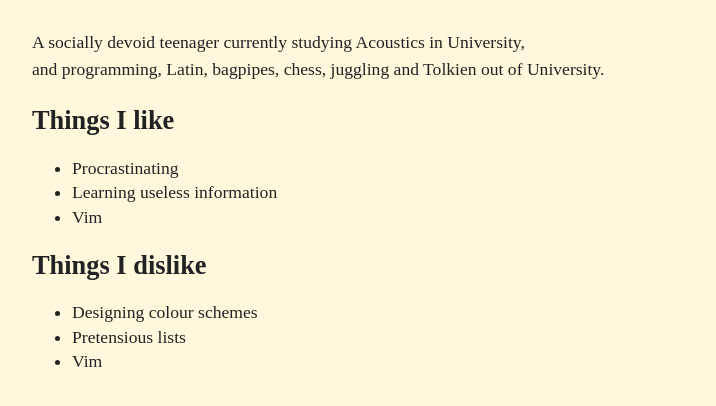
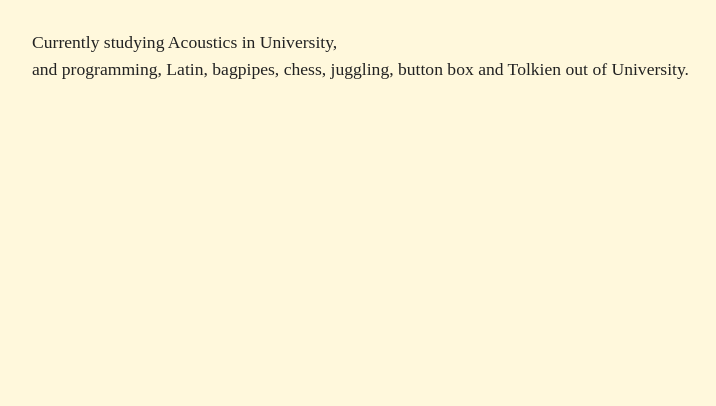
Before and after one commit to macarc/macarc.github.io, a plain HTML site: page index.html in a window 1280 px wide. Shown: the part 162-568 px from the top of the page, without its empty margins (224-940 px from the left). Drawn offline with Linux system fonts and the light colour scheme.

Commit message:
Update home page

```diff
--- a/index.html
+++ b/index.html
@@ -11,20 +11,6 @@
     </nav>
     <main>
       <h1>Macarc</h1>
-      <p>A socially devoid teenager currently studying Acoustics in University, <br>and programming, Latin, bagpipes, chess, juggling and Tolkien out of University.</p>
-
-      <h2>Things I like</h2>
-      <ul>
-        <li>Procrastinating</li>
-        <li>Learning useless information</li>
-        <li>Vim</li>
-      </ul>
-
-      <h2>Things I dislike</h2>
-      <ul>
-        <li>Designing colour schemes</li>
-        <li>Pretensious lists</li>
-        <li>Vim</li>
-      </ul>
+      <p>Currently studying Acoustics in University, <br>and programming, Latin, bagpipes, chess, juggling, button box and Tolkien out of University.</p>
   </body>
 </html>
--- a/style.css
+++ b/style.css
@@ -1,7 +1,5 @@
 body {
   font-family: Times New Roman;
-}
-body {
   background-color: cornsilk;
   font-size: 1.1rem;
   color: #222;
```
